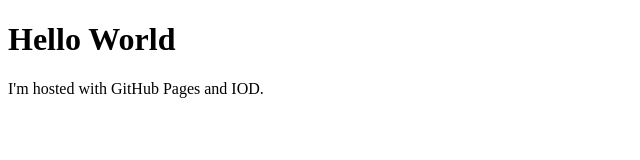
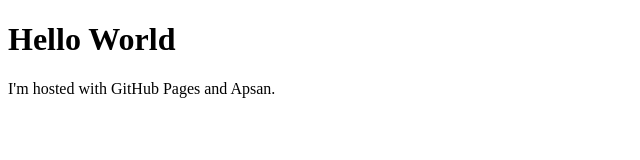
Before and after one commit to ApsanP/ApsanP.github.io, a plain HTML site: page index.html in a window 1280 px wide. Shown: the full height of the page, 0-640 px from the left. Drawn offline with Linux system fonts and the light colour scheme.

Commit message:
2nd part 2

```diff
--- a/index.html
+++ b/index.html
@@ -2,6 +2,6 @@
 <html>
 <body>
 <h1>Hello World</h1>
-<p>I'm hosted with GitHub Pages and IOD.</p>
+<p>I'm hosted with GitHub Pages and Apsan.</p>
 </body>
 </html>
```
